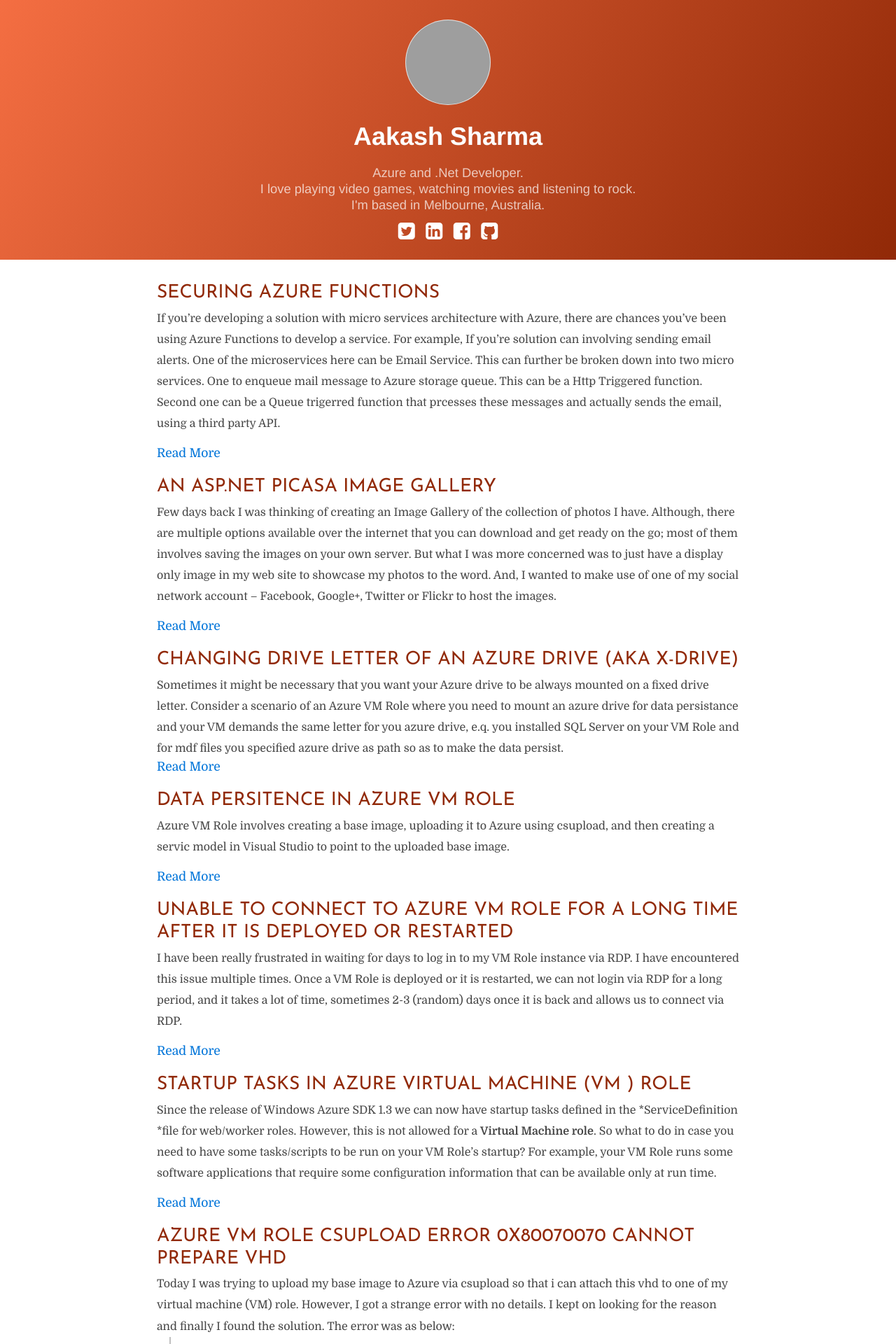
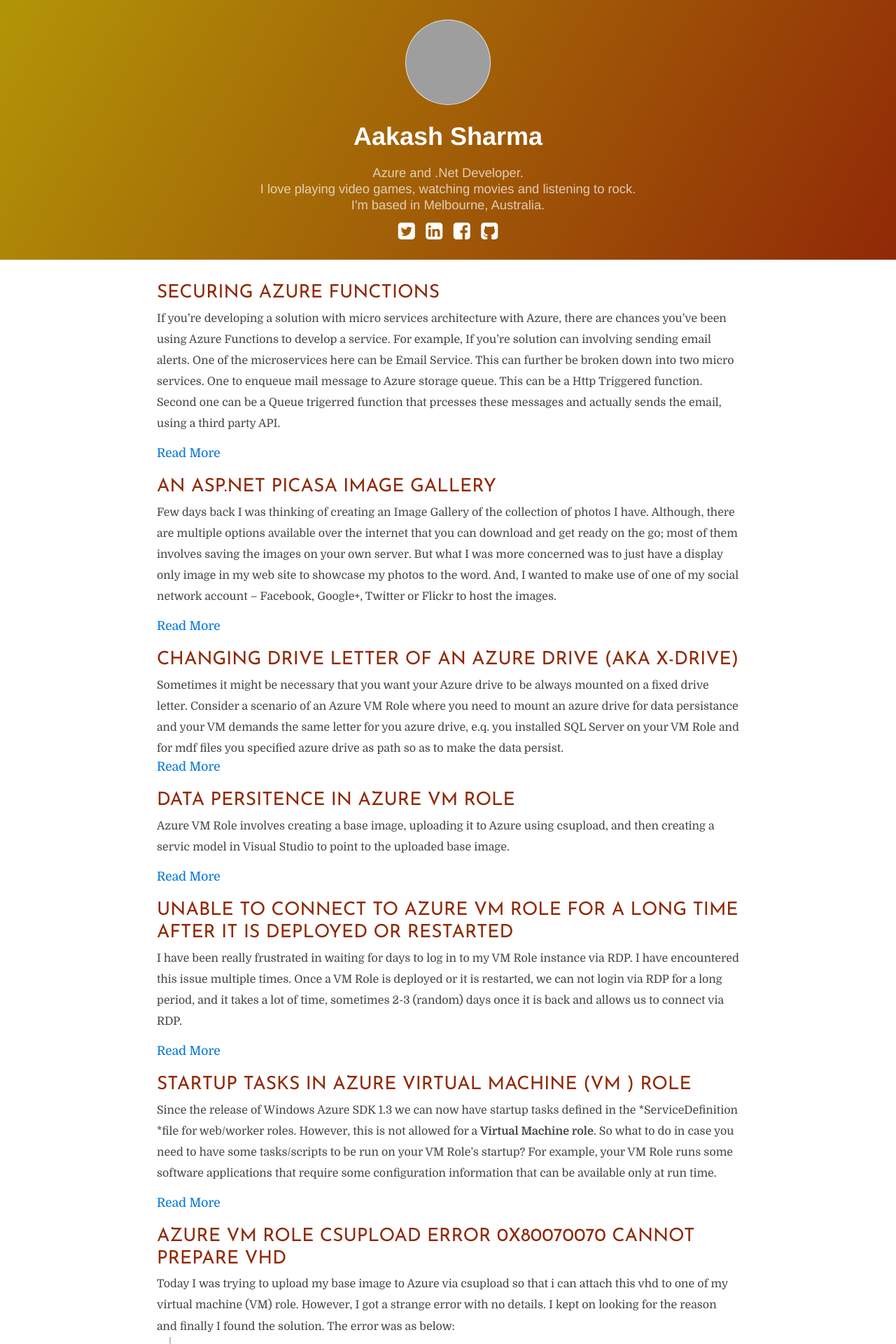
Before and after one commit to akki-s/akki-s.github.io, a Jekyll site: the page built from index.html, in a window 1280 px wide. Shown: the top 1920 px of the page at 70% size. Built offline with Jekyll 4.4.1, drawn with Linux system fonts in a browser that asks for light colours; grey boxes are pictures that could not be loaded.

Commit message:
secondary header color

```diff
--- a/_sass/variables.scss
+++ b/_sass/variables.scss
@@ -5,7 +5,7 @@
 // Headers
 $header-heading-color: #fff !default;
 $header-bg-color: #912907 !default;
-$header-bg-color-secondary: #f46e42 !default;
+$header-bg-color-secondary: #b29507 !default;
 
 // Text
 $section-headings-color: #912907 !default;
```
